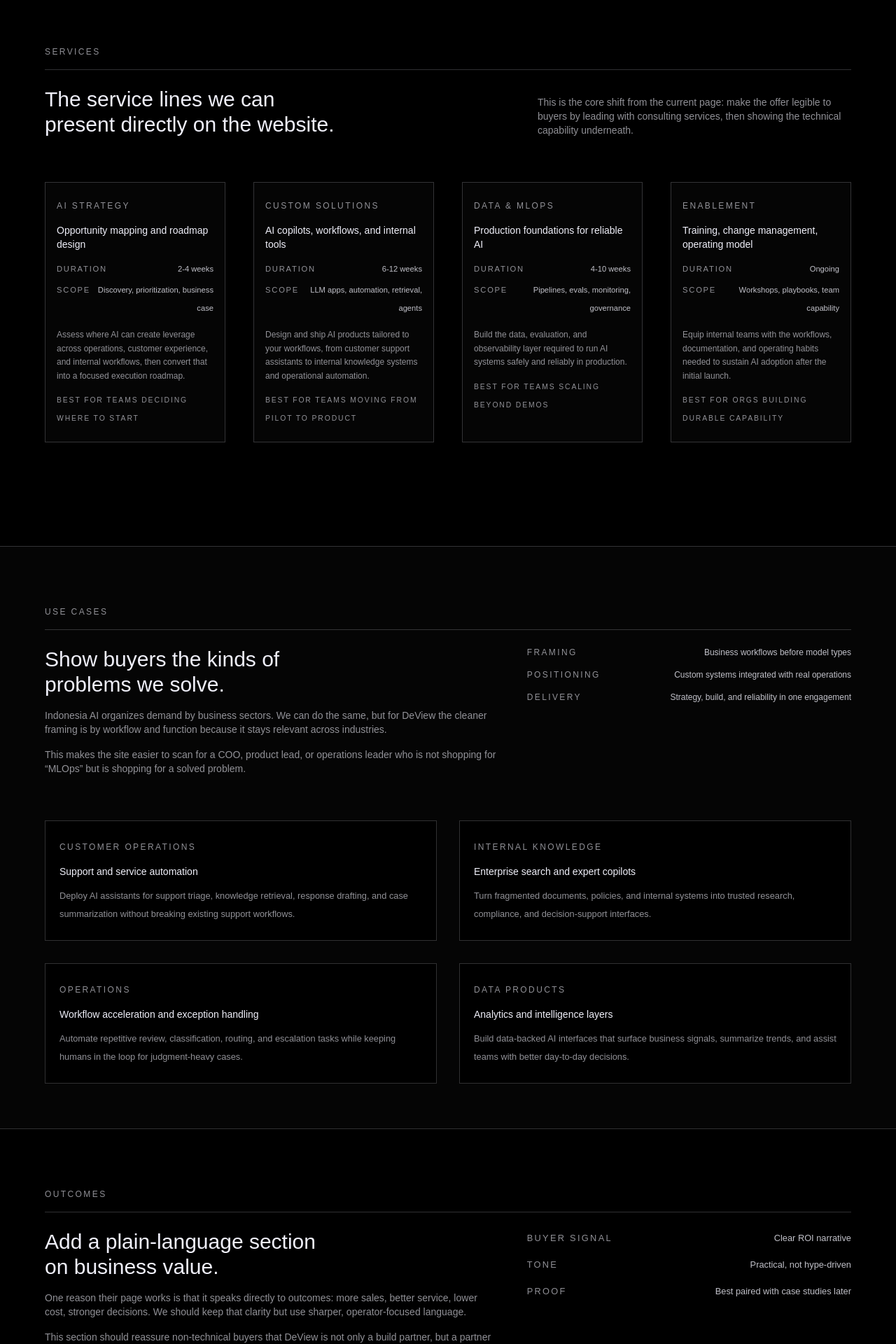
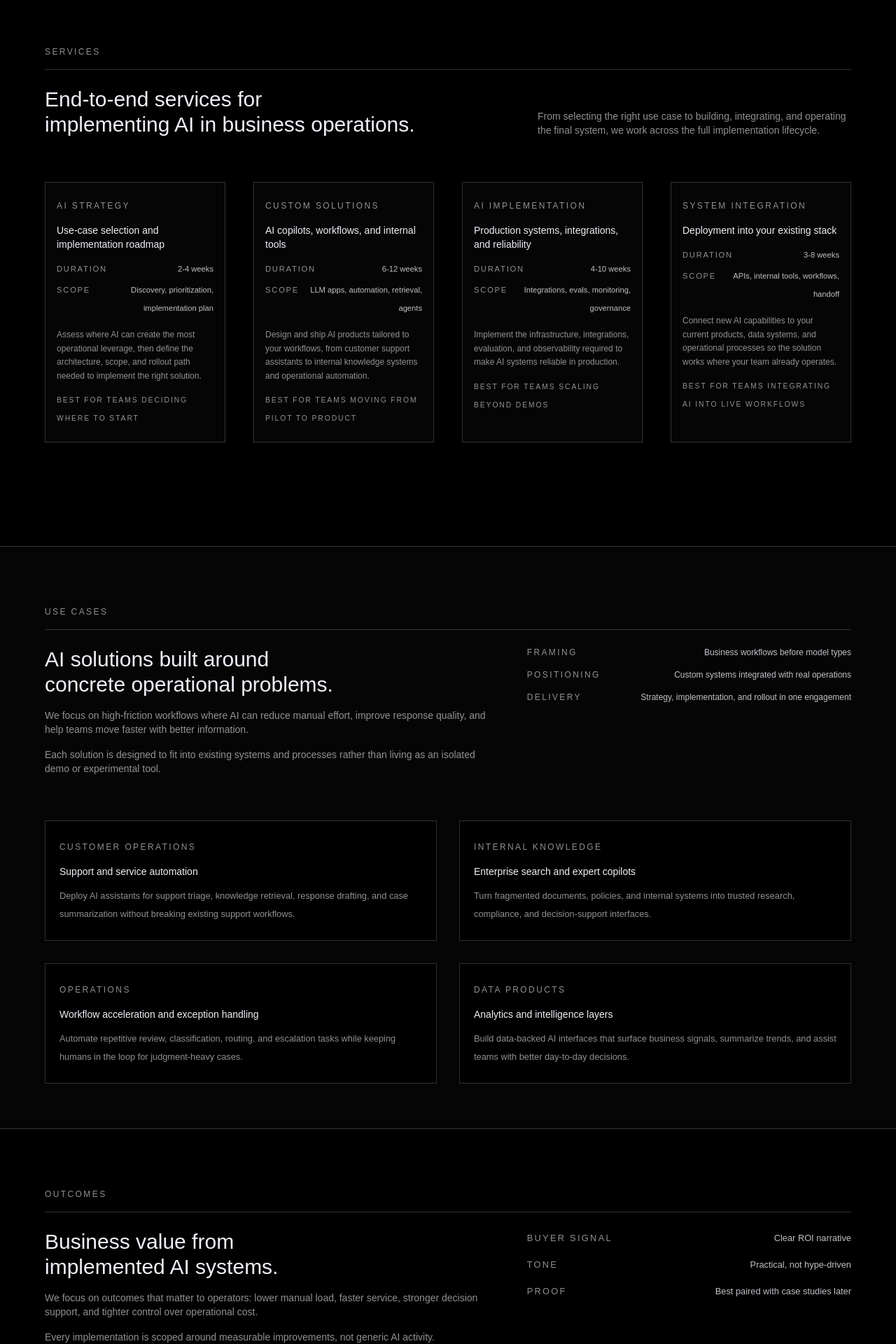
Before and after one commit to artemiusradin-png/deview-website, a Next.js app: page / in a window 1280 px wide. Shown: the part 820-2740 px from the top of the page at 70% size. Built offline with nearby package versions, Linux system fonts and the light colour scheme.

Commit message:
Refine homepage AI implementation positioning

```diff
--- a/app/page.tsx
+++ b/app/page.tsx
@@ -10,10 +10,10 @@ const fade = {
 const services = [
   {
     label: "AI STRATEGY",
-    title: "Opportunity mapping and roadmap design",
+    title: "Use-case selection and implementation roadmap",
     duration: "2-4 weeks",
-    scope: "Discovery, prioritization, business case",
-    body: "Assess where AI can create leverage across operations, customer experience, and internal workflows, then convert that into a focused execution roadmap.",
+    scope: "Discovery, prioritization, implementation plan",
+    body: "Assess where AI can create the most operational leverage, then define the architecture, scope, and rollout path needed to implement the right solution.",
     status: "Best for teams deciding where to start",
     id: "strategy",
   },
@@ -27,22 +27,22 @@ const services = [
     id: "custom-solutions",
   },
   {
-    label: "DATA & MLOPS",
-    title: "Production foundations for reliable AI",
+    label: "AI IMPLEMENTATION",
+    title: "Production systems, integrations, and reliability",
     duration: "4-10 weeks",
-    scope: "Pipelines, evals, monitoring, governance",
-    body: "Build the data, evaluation, and observability layer required to run AI systems safely and reliably in production.",
+    scope: "Integrations, evals, monitoring, governance",
+    body: "Implement the infrastructure, integrations, evaluation, and observability required to make AI systems reliable in production.",
     status: "Best for teams scaling beyond demos",
-    id: "data-mlops",
+    id: "ai-implementation",
   },
   {
-    label: "ENABLEMENT",
-    title: "Training, change management, operating model",
-    duration: "Ongoing",
-    scope: "Workshops, playbooks, team capability",
-    body: "Equip internal teams with the workflows, documentation, and operating habits needed to sustain AI adoption after the initial launch.",
-    status: "Best for orgs building durable capability",
-    id: "enablement",
+    label: "SYSTEM INTEGRATION",
+    title: "Deployment into your existing stack",
+    duration: "3-8 weeks",
+    scope: "APIs, internal tools, workflows, handoff",
+    body: "Connect new AI capabilities to your current products, data systems, and operational processes so the solution works where your team already operates.",
+    status: "Best for teams integrating AI into live workflows",
+    id: "system-integration",
   },
 ];
 
@@ -111,8 +111,8 @@ const processSteps = [
   },
   {
     step: "05",
-    title: "Launch and support adoption",
-    body: "Ship the solution into production, document operating procedures, and train the internal team responsible for usage.",
+    title: "Launch into production",
+    body: "Deploy the solution into live workflows, connect it to the required systems, and make sure it performs under real operating conditions.",
   },
   {
     step: "06",
@@ -161,7 +161,7 @@ export default function Home() {
             transition={{ duration: 0.6 }}
             className="max-w-2xl"
           >
-            <p className="section-label mb-4">AI CONSULTING, DELIVERY, AND ENABLEMENT</p>
+            <p className="section-label mb-4">AI STRATEGY, IMPLEMENTATION, AND INTEGRATION</p>
             <h1 className="hero-heading mb-6 text-4xl text-[var(--white-100)] md:text-5xl lg:text-6xl">
               CUSTOM AI
               <br />
@@ -171,7 +171,7 @@ export default function Home() {
             </h1>
             <p className="max-w-xl text-sm text-[var(--text-muted)] md:text-base">
               DeView helps companies identify high-value AI opportunities, build custom solutions, and put the
-              right data and operating foundations in place so those systems deliver measurable results.
+              right implementation foundations in place so those systems deliver measurable operational results.
             </p>
           </motion.div>
 
@@ -184,8 +184,8 @@ export default function Home() {
             <div className="space-y-2 text-xs uppercase tracking-[0.18em] text-[var(--white-60)]">
               <div>STRATEGY</div>
               <div>SOLUTION DELIVERY</div>
-              <div>DATA & MLOPS</div>
-              <div>TEAM ENABLEMENT</div>
+              <div>AI IMPLEMENTATION</div>
+              <div>SYSTEM INTEGRATION</div>
             </div>
             <div className="space-y-3 text-sm">
               <div className="flex items-baseline justify-end gap-4">
@@ -226,13 +226,13 @@ export default function Home() {
             <div className="rule mb-6" />
             <div className="flex flex-col justify-between gap-10 md:flex-row md:items-end">
               <h2 className="text-2xl text-[var(--white-100)] md:text-3xl">
-                The service lines we can
+                End-to-end services for
                 <br />
-                present directly on the website.
+                implementing AI in business operations.
               </h2>
               <p className="max-w-md text-xs text-[var(--text-muted)] md:text-sm">
-                This is the core shift from the current page: make the offer legible to buyers by leading with
-                consulting services, then showing the technical capability underneath.
+                From selecting the right use case to building, integrating, and operating the final system, we
+                work across the full implementation lifecycle.
               </p>
             </div>
           </div>
@@ -279,18 +279,18 @@ export default function Home() {
             <div className="rule mb-6" />
             <div className="grid gap-10 md:grid-cols-[1.4fr_1fr]">
               <div>
-                <h2 className="mb-4 text-2xl text-[var(--white-100)] md:text-3xl">
-                  Show buyers the kinds of
+              <h2 className="mb-4 text-2xl text-[var(--white-100)] md:text-3xl">
+                  AI solutions built around
                   <br />
-                  problems we solve.
+                  concrete operational problems.
                 </h2>
                 <p className="mb-4 text-sm text-[var(--text-muted)]">
-                  Indonesia AI organizes demand by business sectors. We can do the same, but for DeView the
-                  cleaner framing is by workflow and function because it stays relevant across industries.
+                  We focus on high-friction workflows where AI can reduce manual effort, improve response
+                  quality, and help teams move faster with better information.
                 </p>
                 <p className="text-sm text-[var(--text-muted)]">
-                  This makes the site easier to scan for a COO, product lead, or operations leader who is not
-                  shopping for “MLOps” but is shopping for a solved problem.
+                  Each solution is designed to fit into existing systems and processes rather than living as an
+                  isolated demo or experimental tool.
                 </p>
               </div>
               <div className="space-y-4 text-xs text-[var(--white-80)]">
@@ -304,7 +304,7 @@ export default function Home() {
                 </div>
                 <div className="flex justify-between gap-4">
                   <span className="uppercase tracking-[0.2em] text-[var(--white-60)]">DELIVERY</span>
-                  <span className="text-right">Strategy, build, and reliability in one engagement</span>
+                  <span className="text-right">Strategy, implementation, and rollout in one engagement</span>
                 </div>
               </div>
             </div>
@@ -332,19 +332,17 @@ export default function Home() {
             <div className="rule mb-6" />
             <div className="grid gap-10 md:grid-cols-[1.4fr_1fr]">
               <div>
-                <h2 className="mb-4 text-2xl text-[var(--white-100)] md:text-3xl">
-                  Add a plain-language section
+              <h2 className="mb-4 text-2xl text-[var(--white-100)] md:text-3xl">
+                  Business value from
                   <br />
-                  on business value.
+                  implemented AI systems.
                 </h2>
                 <p className="mb-4 text-sm text-[var(--text-muted)]">
-                  One reason their page works is that it speaks directly to outcomes: more sales, better
-                  service, lower cost, stronger decisions. We should keep that clarity but use sharper,
-                  operator-focused language.
+                  We focus on outcomes that matter to operators: lower manual load, faster service, stronger
+                  decision support, and tighter control over operational cost.
                 </p>
                 <p className="text-sm text-[var(--text-muted)]">
-                  This section should reassure non-technical buyers that DeView is not only a build partner,
-                  but a partner tied to measurable operational improvement.
+                  Every implementation is scoped around measurable improvements, not generic AI activity.
                 </p>
               </div>
               <div className="space-y-3 text-[0.8rem] text-[var(--white-80)]">
@@ -385,13 +383,13 @@ export default function Home() {
             <div className="rule mb-6" />
             <div className="flex flex-col justify-between gap-10 md:flex-row md:items-end">
               <h2 className="text-2xl text-[var(--white-100)] md:text-3xl">
-                Make the engagement model
+                A clear process for taking AI
                 <br />
-                visible before the first call.
+                from idea to live implementation.
               </h2>
               <p className="max-w-md text-xs text-[var(--text-muted)] md:text-sm">
-                Their page makes the buying process legible. We should do the same so prospects know what
-                happens after inquiry and how DeView moves from discovery to delivery and long-term support.
+                We keep the engagement model simple: identify the right problem, scope the build, implement the
+                system, validate it in real workflows, then improve it in production.
               </p>
             </div>
           </div>
```
